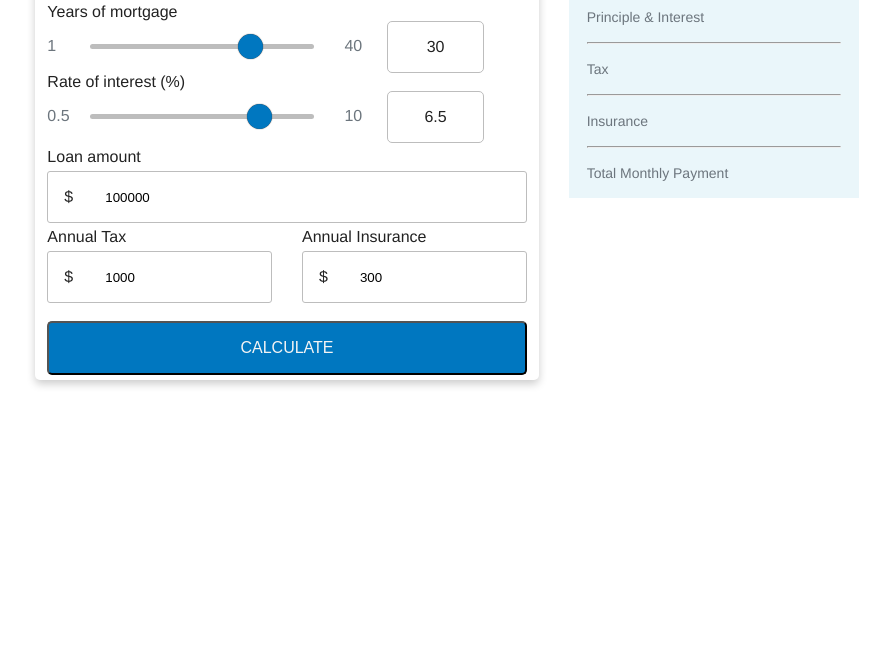
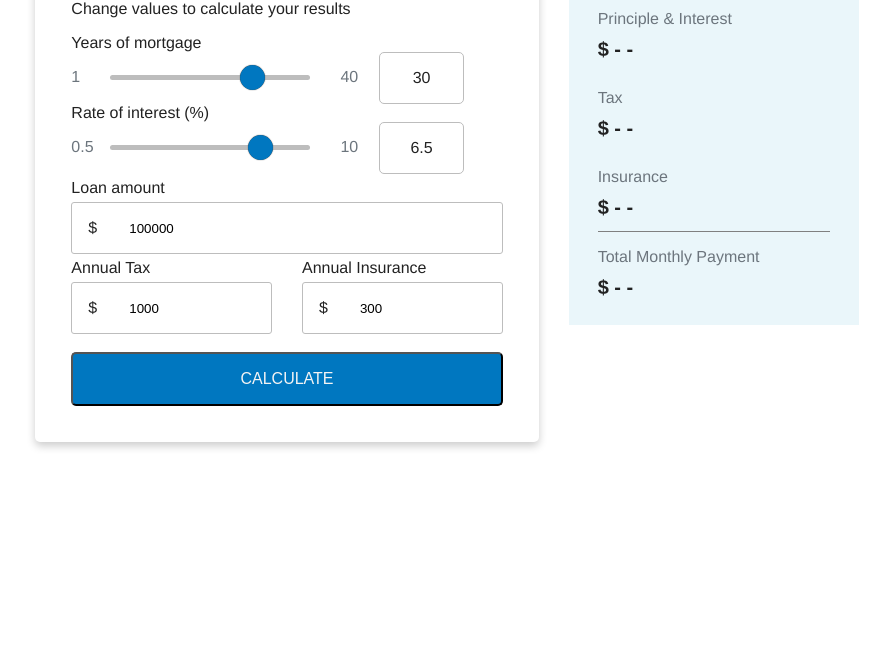
Before and after one commit to jisaballo/mortgage-calculator, a website: page index.html in a window 1280 px wide. Shown: the part 140-800 px from the top of the page, without its empty margins (193-1083 px from the left). Drawn offline with Linux system fonts and the light colour scheme.

Commit message:
fix design

```diff
--- a/assets/js/functions.js
+++ b/assets/js/functions.js
@@ -47,12 +47,17 @@ const valid = function checkValidValues() {
 }
 
 window.onload = function() {
+    document.getElementById("base").innerHTML = '$ - -';
+    document.getElementById("tax").innerHTML = '$ - -';
+    document.getElementById("insurance").innerHTML = '$ - -';
+    document.getElementById("total").innerHTML = '$ - -';
+
     window.screen.orientation.type === 'landscape-primary' || window.screen.orientation.type === 'landscape-secondary' ? showPanel() : hidePanel();
 };
 
 const showPanel = function showResultPanel() {
     var content = document.getElementById("content");
-    content.style.maxHeight = content.scrollHeight + "px";
+    content.style.maxHeight = content.scrollHeight + 100 + "px";
 }
 
 const hidePanel = function hideResultPanel() {
--- a/index.html
+++ b/index.html
@@ -6,18 +6,14 @@
     </head>
     <body class="container-fluid">
         <div class="row">
-            <div class="col-md-2 px-0"></div>
-            <div class="col-md-8">
+            <div class="col-md-8 offset-md-2">
                 <h2 class="header">Mortgage Calculator</h2>
                 <hr>
             </div>
-            <div class="col-md-2 px-0"></div>
         </div>
 
         <div class="row">
-            <div class="col-md-2 px-0"></div>
-            <div class="col-md-5 px-0 col-md-push-3">
-
+            <div class="col-md-5 offset-md-2 px-0">
                 <div class="container">
                     <div class="card">
                         <div class="card-content">
@@ -120,31 +116,29 @@
                 </div>
             </div>
 
-            <div class="col-md-3 col-md-pull-9">
+            <div class="col-md-3">
                 <div id="content" class="content">
+                    <div class="container">
                         <span class="result-header">Your results</span>
-                    <div class="row">
+                        <div class="row no-gutters bottom-border-mobile">
                             <div class="col-auto text-muted"><span>Principle & Interest</span></div>
-                        <div class="col text-right text-muted text-strong"><span id="base"></span></div>
+                            <div class="col text-strong"><span id="base"></span></div>
                         </div>
-                    <hr>
-                    <div class="row">
+                        <div class="row no-gutters bottom-border-mobile">
                             <div class="col-auto text-muted"><span>Tax</span></div>
-                        <div class="col text-right text-muted text-strong"><span id="tax"></span></div>
+                            <div class="col text-strong"><span id="tax"></span></div>
                         </div>
-                    <hr>
-                    <div class="row">
+                        <div class="row no-gutters bottom-border-mobile bottom-border-desktop">
                             <div class="col-auto text-muted"><span>Insurance</span></div>
-                        <div class="col text-right text-muted text-strong"><span id="insurance"></span></div>
+                            <div class="col text-strong"><span id="insurance"></span></div>
                         </div>
-                    <hr>
-                    <div class="row">
+                        <div class="row no-gutters">
                             <div class="col-auto text-muted"><span>Total Monthly Payment</span></div>
-                        <div class="col text-right text-muted text-strong"><span id="total"></span></div>
+                            <div class="col text-strong"><span id="total"></span></div>
                         </div>
                     </div>
                 </div>
-            <div class="col-md-2 px-0"></div>
+            </div>
         </div>
 
         <!-- all script files -->
--- a/sass/components.scss
+++ b/sass/components.scss
@@ -1,10 +1,12 @@
 @import 'theme';
 
 .container {
-  padding: 2px 16px;
+  margin: 0 8px 0 8px;
+  padding: 2px 14px;
 }
 
 .card {
+  // margin: 16px;
   box-shadow: 0 4px 8px 0 rgba(0,0,0,0.2);
   transition: 0.3s;
   border-radius: 5px;
@@ -12,7 +14,12 @@
 }
 
 .card-content {
-    padding: 5px 12px 5px 12px;
+  @media (max-width: 768px) {
+    padding: 16px;
+  }
+  @media (min-width: 768px) {
+    padding: 36px;
+  }
 }
 
 button {
--- a/sass/styles.scss
+++ b/sass/styles.scss
@@ -31,19 +31,51 @@
 /* Style the collapsible content. Note: hidden by default */
 .content {
   background-color: $cyan;
-  padding: 0 18px;
+  padding: 0 14px;
   max-height: 0;
   overflow: hidden;
   transition: max-height 0.3s ease-out;
 
+  .bottom-border-mobile {
+    @media (max-width: 768px) {
+      border-bottom: 1px solid gray;
+    }
+  }
+
+  .bottom-border-desktop {
+    @media (min-width: 768px) {
+      border-bottom: 1px solid gray;
+    }
+  }
+
+
   .row {
     margin-top: 16px;
-    margin-bottom: 16px;
+    padding-bottom: 12px;
+    margin-bottom: 12px;
+    @media (max-width: 768px) {
+      text-align: right;
+    }
+    @media (min-width: 768px) {
+      text-align: left;
+      display: block;
+      .col {
+        padding-top: 10px;
+        span {
+          font-size: 20px;
+        }
+      }
+    }
   }
 }
 
 span {
-  font-size: 14px;
+  @media (max-width: 768px) {
+    font-size: 14px;
+  }
+  @media (min-width: 768px) {
+    font-size: 16px;
+  }
 }
 
 .slider-position {
```
Also changed, not shown: assets/css/styles.css. Lines whose indentation alone changed are shown as unchanged.
